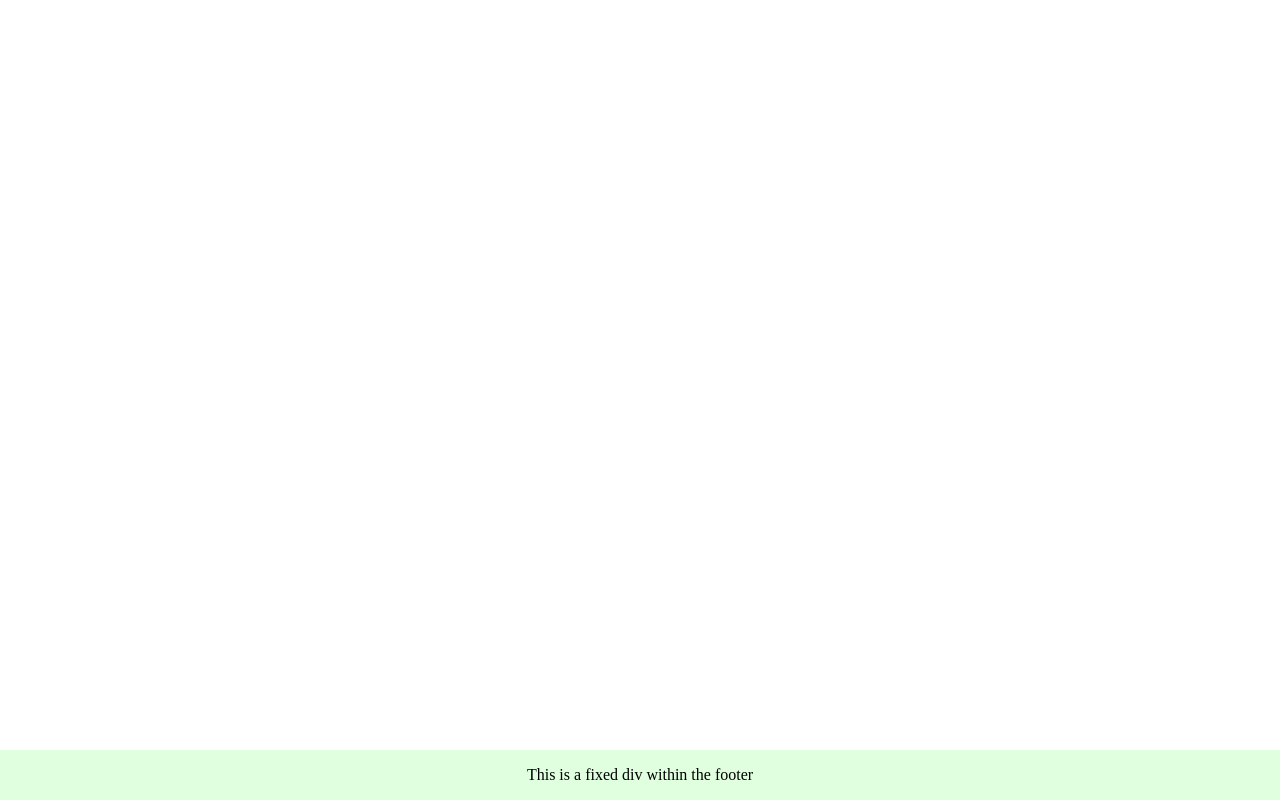
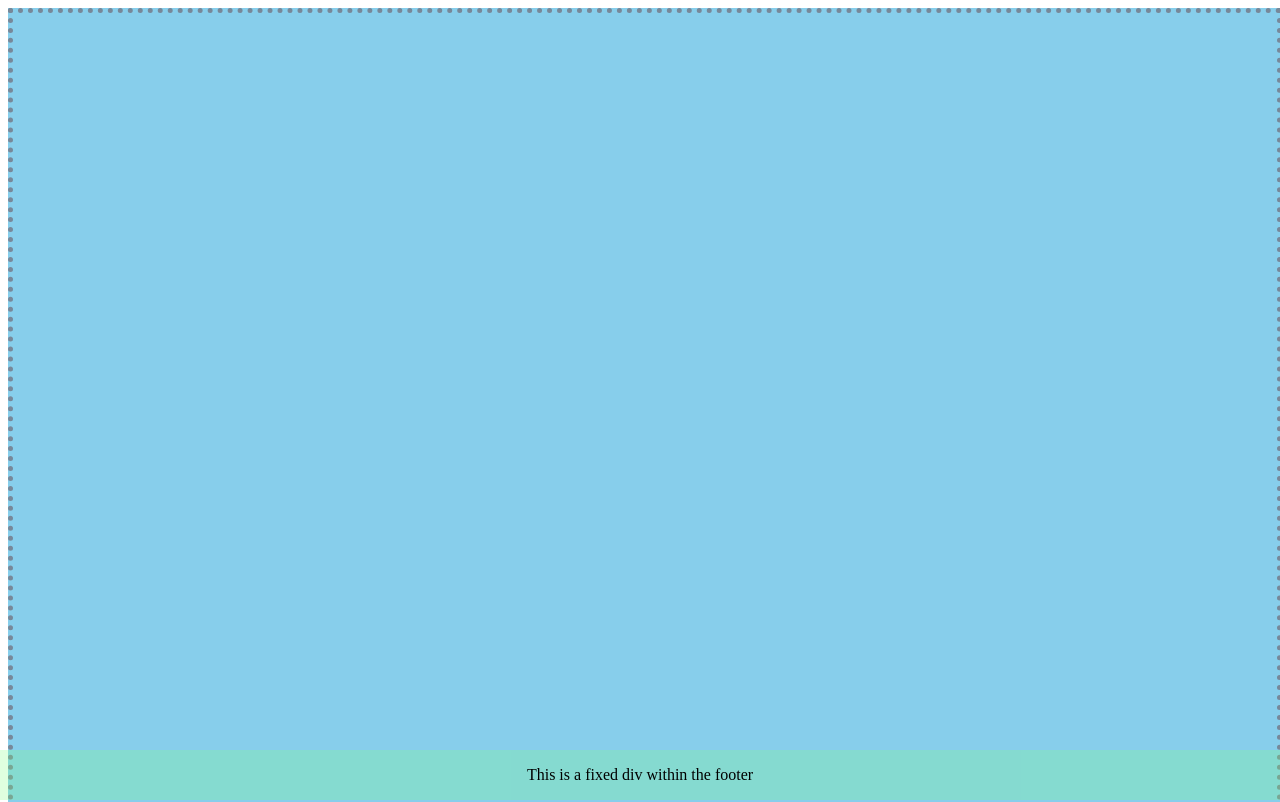
Before and after one commit to 2OldMaster-Actual/HTML-CSS-Course, a plain HTML site: page Pages/Assignments/wk08/02/08.02-position-fixed.html in a window 1280 px wide. Shown: the top 802 px of the page. Drawn offline with Linux system fonts and the light colour scheme.

Commit message:
Wk08 Asgn02 Correction

```diff
--- a/Pages/Assignments/wk08/02/08.02-position-fixed.css
+++ b/Pages/Assignments/wk08/02/08.02-position-fixed.css
@@ -9,3 +9,10 @@ footer {
     align-content: center;
     justify-content: center;
 }
+
+body > div {
+    height: 1500px;
+    width: 100%;
+    background-color: skyblue;
+    border: 5px dotted lightslategray;
+}
--- a/Pages/Assignments/wk08/02/08.02-position-fixed.html
+++ b/Pages/Assignments/wk08/02/08.02-position-fixed.html
@@ -11,6 +11,10 @@
         <link rel="stylesheet" href="08.02-position-fixed.css";>
     </head>
 
+    <body>
+        <div></div>
+    </body>
+
     <footer>
 		<div>This is a fixed div within the footer</div>
 	</footer>
```
